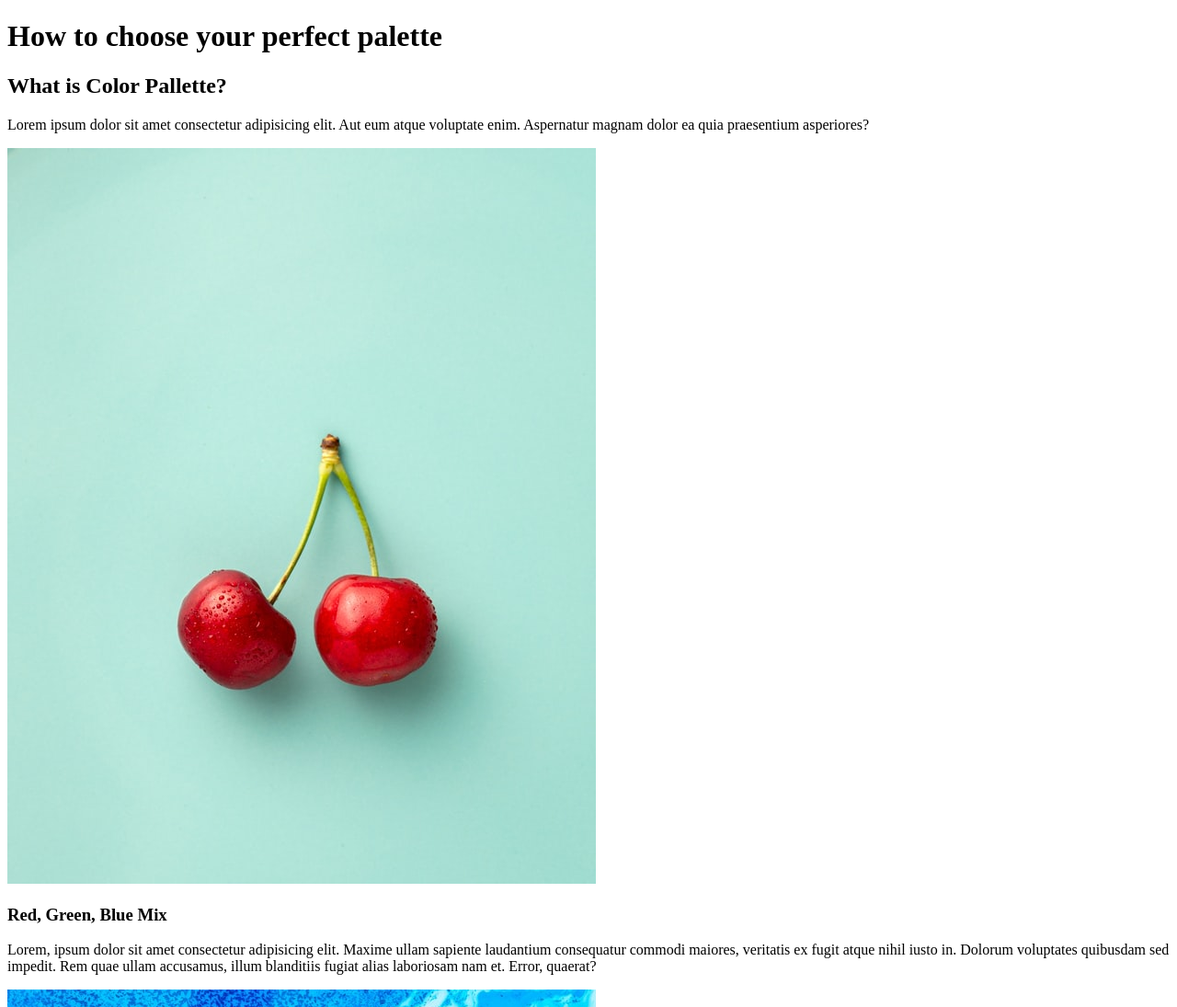
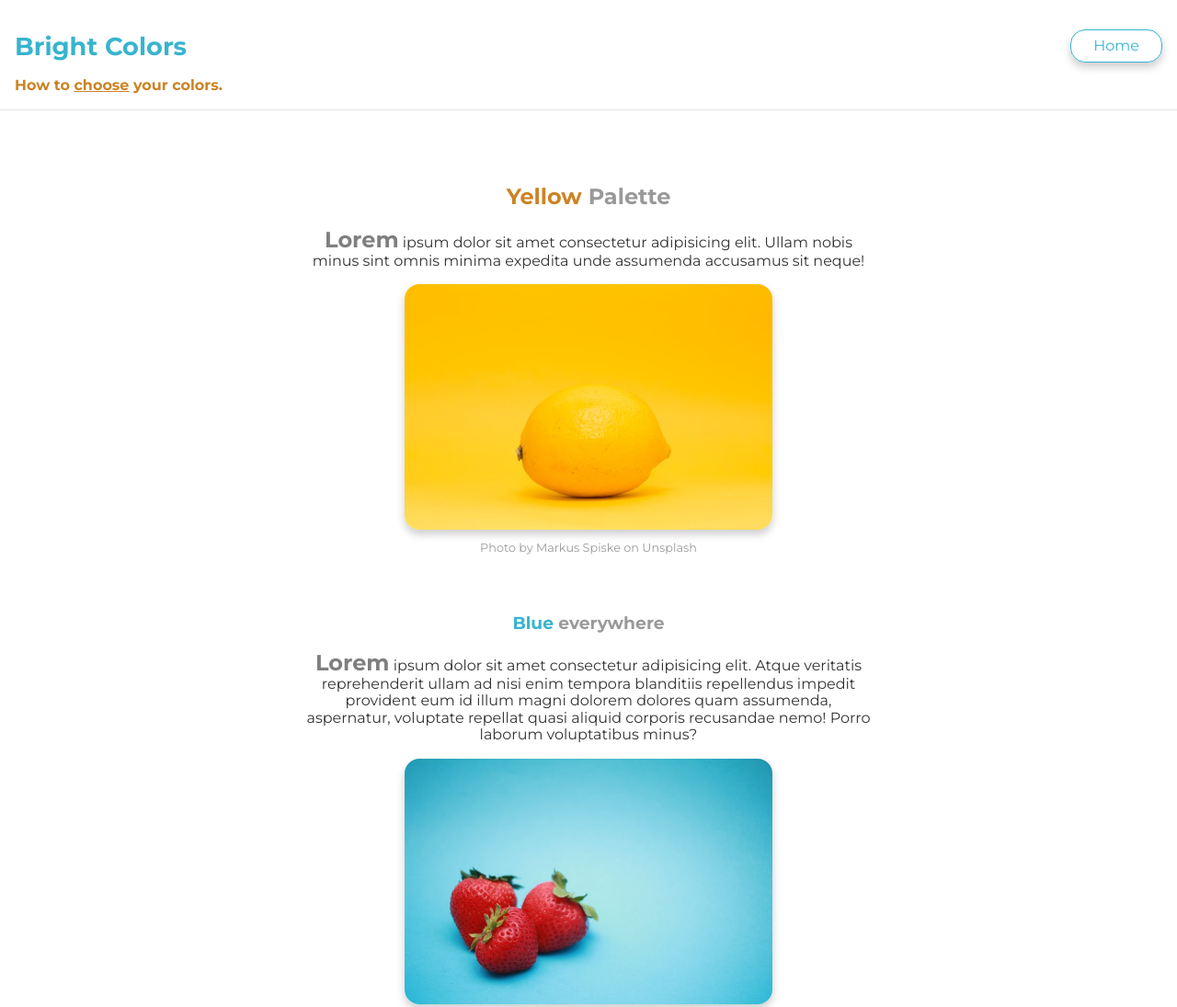
Before and after one commit to mwafy99/Udacity-Personal-Blog, a plain HTML site: page blog-post.html in a window 1280 px wide. Shown: the top 1095 px of the page at 92% size. Drawn offline with Linux system fonts and the light colour scheme.

Commit message:
final update

```diff
--- a/blog-post.html
+++ b/blog-post.html
@@ -4,62 +4,81 @@
 <head>
     <meta charset="UTF-8">
     <meta name="viewport" content="width=device-width, initial-scale=1.0">
-    <title>Bright Colors: Colored World</title>
+    <title>Bright Colors: How to ?</title>
     <link rel="stylesheet" href="css/blog-post.css">
 </head>
 
 <body>
     <div class="container">
+
+        <!-- header -->
         <header>
-            <h1>How to choose your <span>perfect</span> palette</h1>
+            <nav>
+                <div class="logo">Bright Colors</div>
+                <ul>
+                    <li><a href="index.html">Home</a></li>
+                </ul>
+            </nav>
+            <div class="header-body">
+                How to <ins>choose</ins> your colors.
+            </div>
         </header>
+
+        <!-- main -->
         <main>
-            <h2>What is Color Pallette?</h2>
             <article class="one">
+                <h2><span class="yellow">Yellow</span> Palette</h2>
                 <p>
-                    Lorem ipsum dolor sit amet consectetur adipisicing elit. Aut eum atque voluptate enim. Aspernatur
-                    magnam
-                    dolor ea quia praesentium asperiores?
+                    <span class="first-word">Lorem</span> ipsum dolor sit amet consectetur adipisicing elit. Ullam nobis
+                    minus sint omnis
+                    minima
+                    expedita unde assumenda accusamus sit neque!
                 </p>
-                <img src="/images/blog-post-img1.jpg" alt="blog post fruit image">
+                <figure>
+                    <img src="./images/blog-post/img1.jpg" alt="yellow image">
+                    <figcaption>Photo by Markus Spiske on Unsplash</figcaption>
+                </figure>
             </article>
 
-            <h3>Red, Green, Blue Mix</h3>
             <article class="two">
+                <h3><span class="blue">Blue</span> everywhere</h3>
                 <p>
-                    Lorem, ipsum dolor sit amet consectetur adipisicing elit. Maxime ullam sapiente laudantium
-                    consequatur
-                    commodi maiores, veritatis ex fugit atque nihil iusto in. Dolorum voluptates quibusdam sed impedit.
-                    Rem
-                    quae ullam accusamus, illum blanditiis fugiat alias laboriosam nam et. Error, quaerat?
+                    <span class="first-word">Lorem</span> ipsum dolor sit amet consectetur adipisicing elit. Atque
+                    veritatis reprehenderit
+                    ullam ad nisi
+                    enim tempora blanditiis repellendus impedit provident eum id illum magni dolorem dolores quam
+                    assumenda, aspernatur, voluptate repellat quasi aliquid corporis recusandae nemo! Porro laborum
+                    voluptatibus minus?
                 </p>
-                <img src="/images/blog-post-img2.jpg" alt="red, gree, blue mix image">
+                <figure>
+                    <img src="./images/blog-post/img2.jpg" alt="blue colors">
+                    <figcaption>Photo by Hal Gatewood on Unsplash</figcaption>
+                </figure>
             </article>
         </main>
 
+        <!-- sidebar -->
         <div class="sidebar">
-            <div class="info">
+            <div class="about">
                 <h3>About Author</h3>
-                <img src="./images/profile.jpg" alt="profile photo">
+                <img src="./images/blog-post/profile.jpg" alt="profile photo">
                 <p>
-                    My name is Mustafa Mwafy, i love colors and fruits, so i decided to
-                    write an article about how to use colors in your designs.
-                </p>
-                <p>
-                    Currently i'm working as a full-time front-end developer
+                    My name is <strong>mustafa mwafy</strong>, i'm a front-end developer, and always search for the best
+                    color gradients.
                 </p>
             </div>
             <div class="social">
-                <p>Follow me</p>
+                <h3>Follow on</h3>
                 <a href="#">Facebook</a>
+                <a href="#">Instagram</a>
                 <a href="#">LinkedIn</a>
-                <a href="#">GitHub</a>
             </div>
         </div>
 
-
+        <!-- footer -->
         <footer>
-            Copyright @2020
+            <p>Copyright @2020</p>
+            <p>Bright Colors.</p>
         </footer>
     </div>
 </body>
--- a/css/blog-post.css
+++ b/css/blog-post.css
@@ -0,0 +1,151 @@
+@import "./reset.css";
+@import "./fonts.css";
+
+.container {
+    display: grid;
+    grid-template-columns: 1fr;
+    grid-auto-rows: minmax(100px, auto);
+    grid-template-areas:
+    "header"
+    "main"
+    "sidebar"
+    "footer"
+    ;
+}
+
+/* header */
+header {
+    grid-area: header;
+    padding: 1rem;
+    border-bottom: 1px solid rgba(0, 0, 0, 0.1);
+}
+
+nav {
+    display: flex;
+    justify-content: space-between;
+    align-items: center;
+}
+
+.logo {
+    font-size: 1.7rem;
+    font-weight: bold;
+    color: #37B4CF;
+}
+
+nav ul li {
+    list-style: none;
+    border: 1px solid #37B4CF;
+    padding: 0.5rem 1.5rem;
+    border-radius: 1rem;
+    box-shadow: 0 5px 10px rgba(0, 0, 0, 0.2);
+}
+
+nav ul li:hover {
+    box-shadow: none;
+}
+
+nav ul li a{
+    text-decoration: none;
+    color: #37B4CF;
+}
+
+.header-body {
+    color: #CC8324;
+    font-weight: bold;
+}
+
+/* main */
+main {
+    grid-area: main;
+    padding: 1rem;
+    text-align: center;
+}
+
+main h2 ,h3{
+    color: rgba(0, 0, 0, 0.4);
+}
+
+main p {
+    color: rgba(0, 0, 0, 0.8);
+    width: 50%;
+    margin: auto;
+}
+
+main img {
+    width: 400px;
+    border-radius: 1rem;
+    box-shadow: 0 5px 10px rgba(0, 0, 0, 0.2);
+}
+
+main figcaption {
+    margin-top: 0.5rem;
+    font-size: 0.8rem;
+    color: rgba(0, 0, 0, 0.4);
+}
+
+article.one {
+    margin: 4rem 0;
+}
+span.first-word {
+    font-size: 1.5rem;
+    font-weight: bold;
+    color: rgba(0, 0, 0, 0.5);
+}
+
+span.yellow {
+    color: #CC8324;
+}
+
+span.blue {
+    color: #37B4CF;
+}
+
+/* sidebar */
+div.sidebar {
+    padding: 1rem;
+    grid-area: sidebar;
+    text-align: center;
+    border-top: 1px solid rgba(0, 0, 0, 0.1);
+    border-bottom: 1px solid rgba(0, 0, 0, 0.1);
+}
+
+.about h3 {
+    color: rgba(0, 0, 0, 0.6);
+}
+
+.about img {
+    width: 200px;
+    border-radius: 50%;
+    box-shadow: 0 5px 10px rgba(0, 0, 0, 0.3);
+}
+
+.about p {
+    color: rgba(0, 0, 0, 0.6);
+    width: 50%;
+    margin: 0.5rem auto;
+}
+
+.social h3 {
+    font-size: 1.3rem;
+    border: 1px solid rgba(0, 0, 0, 0.4);
+    display: inline-block;
+    padding: 0.5rem;
+    border-radius: 0.5rem;
+    box-shadow: 0 5px 5px rgba(0, 0, 0, 0.2);
+}
+.social a {
+    display: block;
+    margin: 0.3rem 0;
+    text-decoration: none;
+    font-weight: bold;
+    color: #CC8324;
+}
+
+
+/* footer */
+footer {
+    grid-area: footer;
+    padding: 1rem;
+    text-align: center;
+    color: rgba(0, 0, 0, 0.5);
+}
--- a/css/main.css
+++ b/css/main.css
@@ -3,11 +3,6 @@
 @import "./img.css";
 
 /* mobile first approach design */
-* {
-    box-sizing: border-box;
-    -webkit-box-sizing: border-box;
-    -moz-box-sizing: border-box;
-}
 
 .container {
     display: grid;
@@ -21,7 +16,7 @@
 
 /* header */
 
-.header {
+header {
     background-image: url(../images/hero-img.jpg);
     background-size: cover;
     background-position: center;
@@ -143,6 +138,7 @@ main {
 blockquote {
     margin: 0 0 2rem 0;
 }
+
 .main-btn {
     margin-top: 2rem;
     display: block;
@@ -173,7 +169,11 @@ footer a {
     color: #4A681E;
 }
 
-
+figcaption {
+    font-size: .9rem;
+    margin: 0.5rem 0 0 0.2rem;
+    color: rgba(0, 0, 0, 0.5);
+}
 
 /* animation */
 
@@ -221,6 +221,8 @@ footer a {
         transform: translateX(0);
     }
 }
+
+
 /* media query  desktop version */
 @media(min-width: 750px) {
     .header-body {
--- a/css/reset.css
+++ b/css/reset.css
@@ -7,6 +7,11 @@
  * 1. Correct the line height in all browsers.
  * 2. Prevent adjustments of font size after orientation changes in iOS.
  */
+* {
+  box-sizing: border-box;
+  -webkit-box-sizing: border-box;
+  -moz-box-sizing: border-box;
+}
 
  html {
     line-height: 1.15; /* 1 */
```
Also changed, not shown: index.html (+4 -4 lines), images/blog-post-img1.jpg (deleted), images/blog-post-img2.jpg (deleted), images/blog-post/hero-img.jpg (added), images/blog-post/hero.jpeg (added), images/blog-post/img1.jpg (added), images/blog-post/img2.jpg (added), images/blog-post/profile.jpg (renamed from images/profile.jpg).
